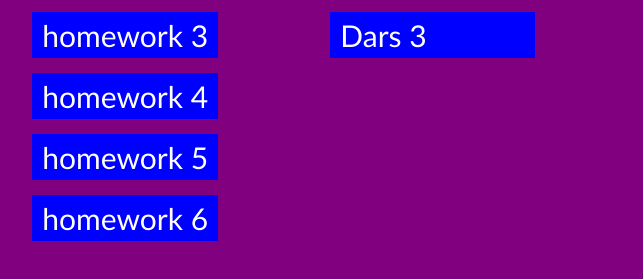
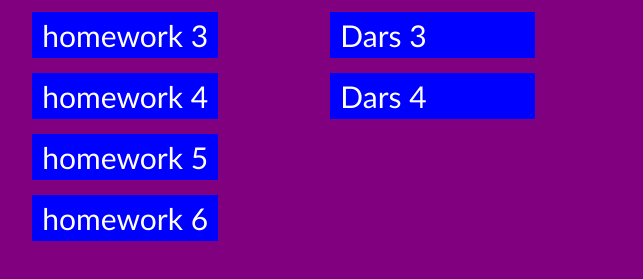
Before and after one commit to bexruzFrontDev/AVAZ-PORTFOLIO, a plain HTML site: page index.html in a window 1280 px wide. Shown: the part 329-608 px from the top of the page, 125-768 px from the left. Drawn offline with Linux system fonts and the light colour scheme.

Commit message:
Update index.html

```diff
--- a/index.html
+++ b/index.html
@@ -24,6 +24,7 @@
           <a href="https://diyoran.github.io/figma-1/">Dars 1</a>
           <a href="https://bexruzfrontdev.github.io/avaz1/">Dars 2</a>
           <a href="https://bexruzfrontdev.github.io/irorun-figma-avaz/">Dars 3</a>
+            <a href="https://bexruzfrontdev.github.io/flex-media-avaz/">Dars 4</a>
         </div>
         <img src="https://img.freepik.com/premium-photo/cute-3d-boy-avatar-character_914455-601.jpg" alt="">
     </main>
```
